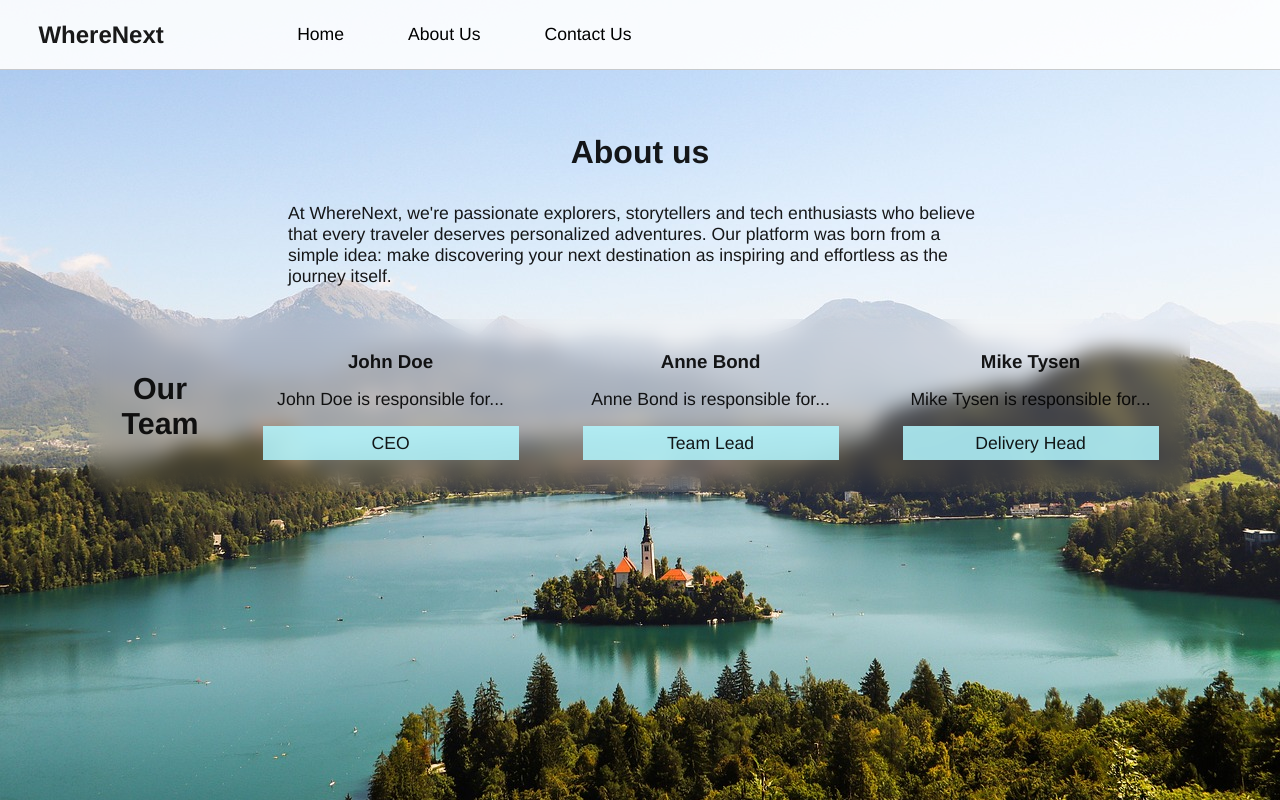
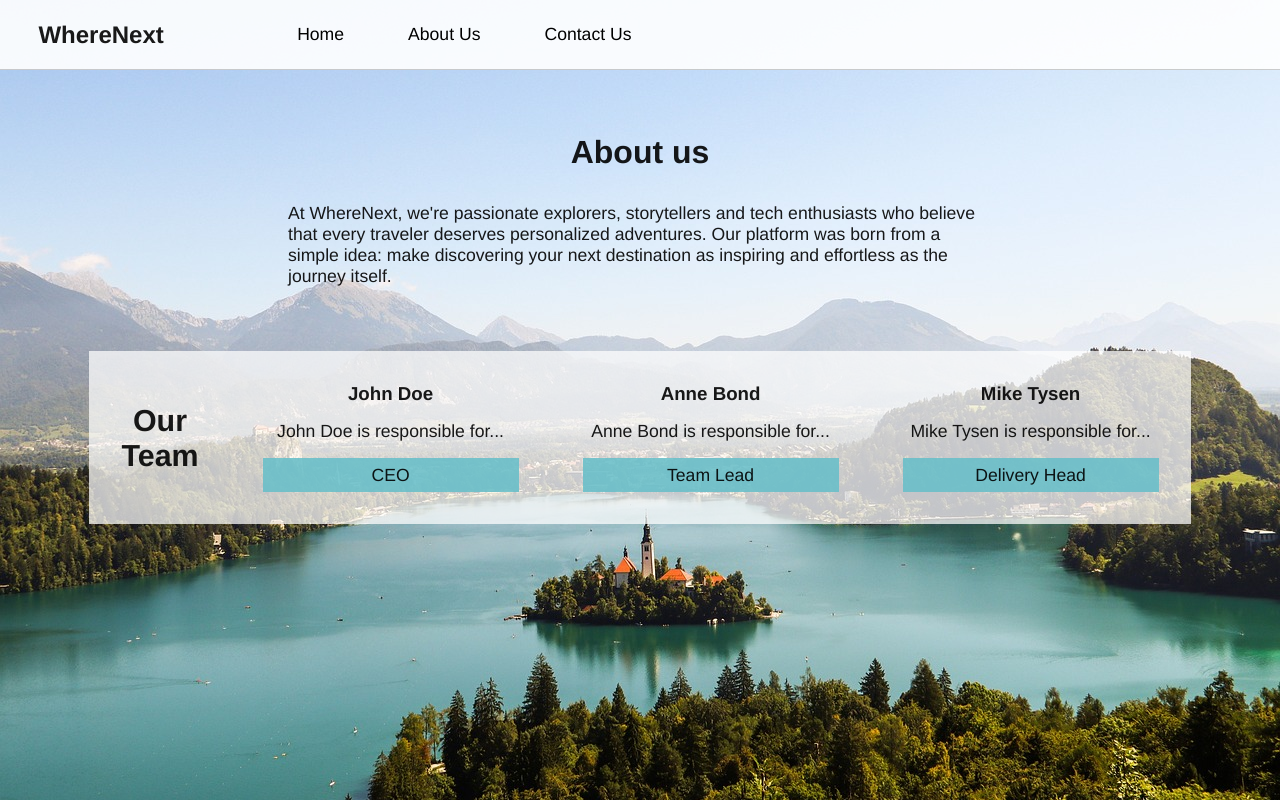
Before and after one commit to wslawacka/travel-recommendations-website, a plain HTML site: page about.html in a window 1280 px wide. Drawn offline with Linux system fonts and the light colour scheme.

Commit message:
Refactor team section styles and enhance search functionality for country recommendations

```diff
--- a/about.html
+++ b/about.html
@@ -10,12 +10,13 @@
             visibility: hidden;
         }
         #team {
-            backdrop-filter: blur(0.6rem);
+            background-color: #ffffffba;
             display: flex;
             justify-content: center;
             align-items: center;
             gap: 4rem;
             padding: 2rem;
+            margin-top: 2rem;
         }
         #team h2 {
             font-size: 1.9rem;
@@ -32,7 +33,7 @@
         }
         .person-role {
             padding: 0.4rem;
-            background-color: rgba(179, 246, 254, 0.861);
+            background-color: rgba(103, 191, 201, 0.861);
         }
     </style>
 </head>
```
Also changed, not shown: travel_recommendation.js (+12 -3 lines).
